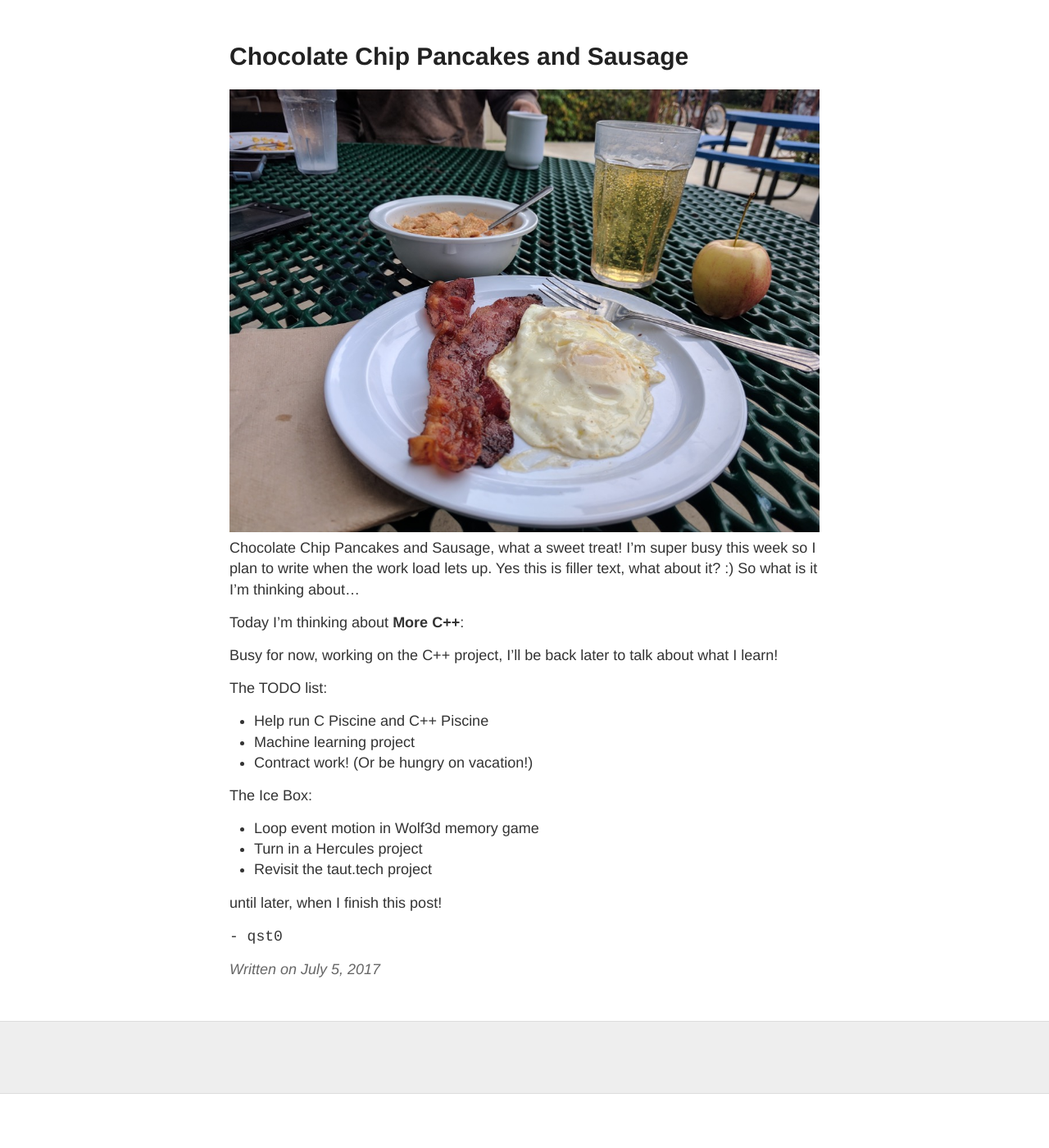
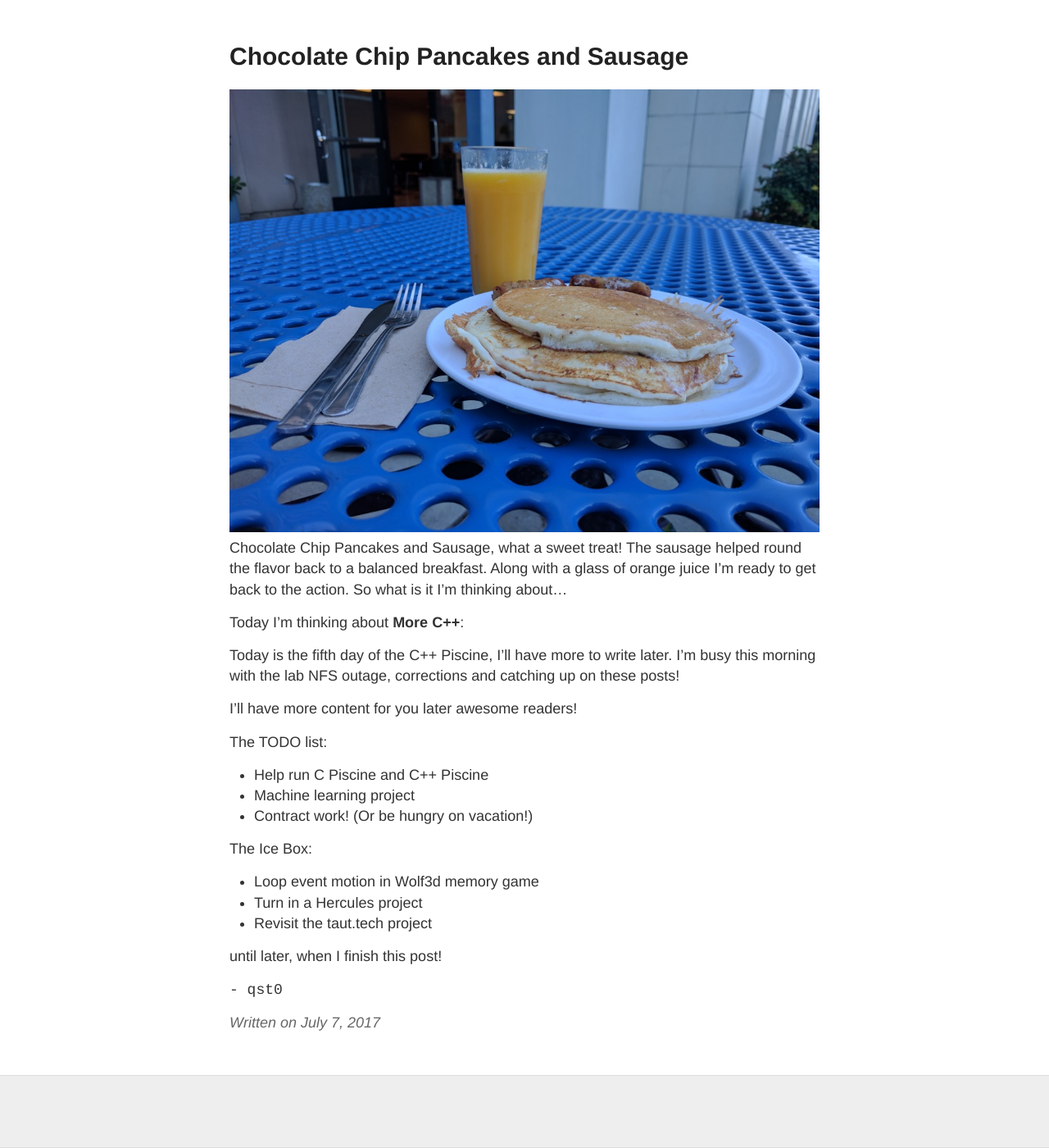
Before and after one commit to qst0/cerealize.me, a Jekyll site: the page built from _posts/2017-7-7-30.md, in a window 1280 px wide and 1400 px high, scrolled down 118 px. Shown: the whole window at 82% size. Built offline with Jekyll 4.4.1, drawn with Linux system fonts in a browser that asks for light colours; before the commit the page ends 1452 px from its top, so only the background shows below that.

Commit message:
updated date and message for 2017-7-7, still need to catchup

```diff
--- a/_posts/2017-7-7-30.md
+++ b/_posts/2017-7-7-30.md
@@ -1,17 +1,21 @@
 ---
 layout: post
 title: Chocolate Chip Pancakes and Sausage
-date: 2017-7-5
+date: 2017-7-7
 ---
-![Chocolate Chip Pancakes and Sausage](http://cerealize.me/images/2017-7-5.jpg)
+![Chocolate Chip Pancakes and Sausage](http://cerealize.me/images/2017-7-7.jpg)
 Chocolate Chip Pancakes and Sausage, what a sweet treat!
-I'm super busy this week so I plan to write when the work load lets up.
-Yes this is filler text, what about it? :)
+The sausage helped round the flavor back to a balanced breakfast.
+Along with a glass of orange juice I'm ready to get back to the action.
 So what is it I'm thinking about...
 
 Today I'm thinking about **More C++**:
 
-Busy for now, working on the C++ project, I'll be back later to talk about what I learn!
+Today is the fifth day of the C++ Piscine, I'll have more to write later.
+I'm busy this morning with the lab NFS outage,
+corrections and catching up on these posts!
+
+I'll have more content for you later awesome readers!
 
 The TODO list:
 * Help run C Piscine and C++ Piscine
```
